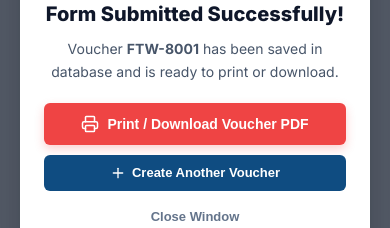
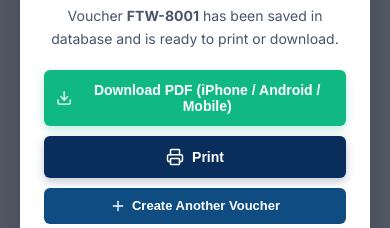
Before and after one commit to ZAID002/travelling-agency-, a Next.js app: page /admin/hotel-vouchers in a window 390 px wide. Both pictures are taken after typing "Sample", "Sample", "Sample", "2020-01-15", "2020-01-15", "Sample" into the empty fields and a click on the button "Save Voucher". Shown: the part 347-575 px from the top of the page. Built offline with nearby package versions, Linux system fonts and the light colour scheme; no server answers; the database is empty; a web font is replaced by a local one.

Commit message:
Add iPhone/Android PDF download button to admin success modal and fix PDF right-shift canvas alignment

```diff
--- a/app/admin/hotel-vouchers/page.js
+++ b/app/admin/hotel-vouchers/page.js
@@ -37,7 +37,15 @@ function HotelVoucherGeneratorContent() {
         margin: 0,
         filename: `${voucherData.voucherNo || 'Hotel-Voucher'}.pdf`,
         image: { type: 'jpeg', quality: 0.98 },
-        html2canvas: { scale: 2, useCORS: true, logging: false, windowWidth: 850 },
+        html2canvas: {
+          scale: 2,
+          useCORS: true,
+          logging: false,
+          scrollX: 0,
+          scrollY: 0,
+          x: 0,
+          windowWidth: 850
+        },
         jsPDF: { unit: 'mm', format: 'a4', orientation: 'portrait' }
       };
       await window.html2pdf().set(opt).from(element).save();
@@ -421,13 +429,15 @@ function HotelVoucherGeneratorContent() {
                   <div style={{ display: 'flex', flexDirection: 'column', gap: '10px' }}>
                     <button
                       type="button"
+                      disabled={downloadingPdf}
                       onClick={() => {
-                        window.print();
+                        handleDownloadPDF();
+                        setSaveSuccess(false);
                       }}
                       style={{
                         width: '100%',
                         padding: '12px',
-                        backgroundColor: '#ef4444',
+                        backgroundColor: '#10b981',
                         color: '#ffffff',
                         fontWeight: '700',
                         fontSize: '14px',
@@ -438,10 +448,35 @@ function HotelVoucherGeneratorContent() {
                         alignItems: 'center',
                         justifyContent: 'center',
                         gap: '8px',
-                        boxShadow: '0 4px 10px rgba(239, 68, 68, 0.25)'
+                        boxShadow: '0 4px 10px rgba(16, 185, 129, 0.25)'
                       }}
                     >
-                      <Printer size={18} /> Print / Download Voucher PDF
+                      <Download size={18} /> {downloadingPdf ? 'Generating PDF...' : 'Download PDF (iPhone / Android / Mobile)'}
+                    </button>
+
+                    <button
+                      type="button"
+                      onClick={() => {
+                        window.print();
+                      }}
+                      style={{
+                        width: '100%',
+                        padding: '12px',
+                        backgroundColor: '#0a2e5c',
+                        color: '#ffffff',
+                        fontWeight: '700',
+                        fontSize: '14px',
+                        border: 'none',
+                        borderRadius: '6px',
+                        cursor: 'pointer',
+                        display: 'flex',
+                        alignItems: 'center',
+                        justifyContent: 'center',
+                        gap: '8px',
+                        boxShadow: '0 4px 10px rgba(10, 46, 92, 0.25)'
+                      }}
+                    >
+                      <Printer size={18} /> Print
                     </button>
 
                     <button
```
Also changed, not shown: app/check-booking/page.js (+9 -1 lines).
